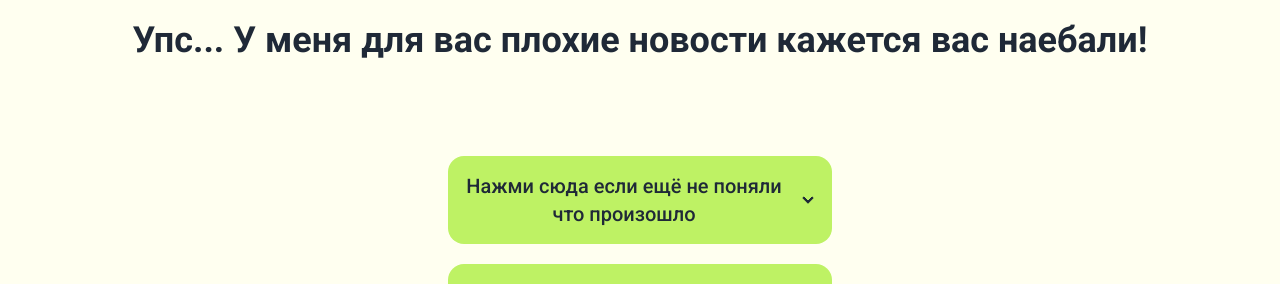
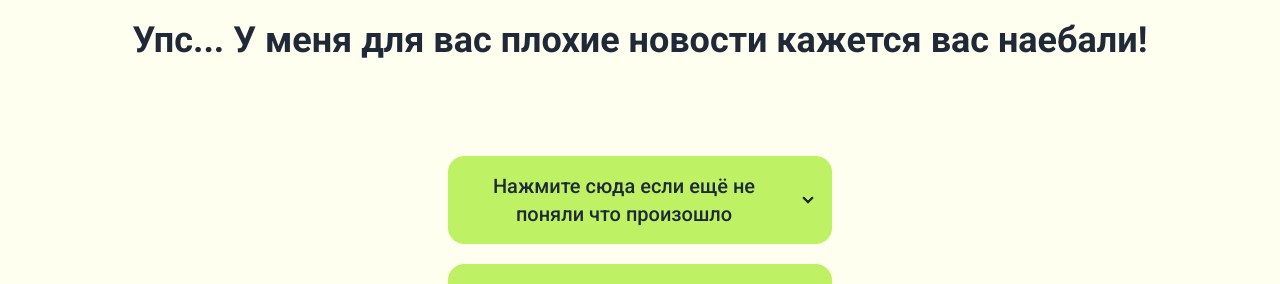
Before and after one commit to Rnbsov/naebalovo, a React (Vite) app: page / in a window 1280 px wide. Shown: the top 284 px of the page. Built offline with nearby package versions, Linux system fonts and the light colour scheme.

Commit message:
👾 smth

```diff
--- a/src/App.jsx
+++ b/src/App.jsx
@@ -15,7 +15,7 @@ function App() {
           <div className='collapse collapse-arrow w-96 bg-lime-300'>
             <input type='radio' name='my-accordion-1' />
             <div className='collapse-title text-xl font-medium'>
-              Нажми сюда если ещё не поняли что произошло
+              Нажмите сюда если ещё не поняли что произошло
             </div>
             <div className='collapse-content text-6xl'>
               <p>Иди нахуй</p>
```
